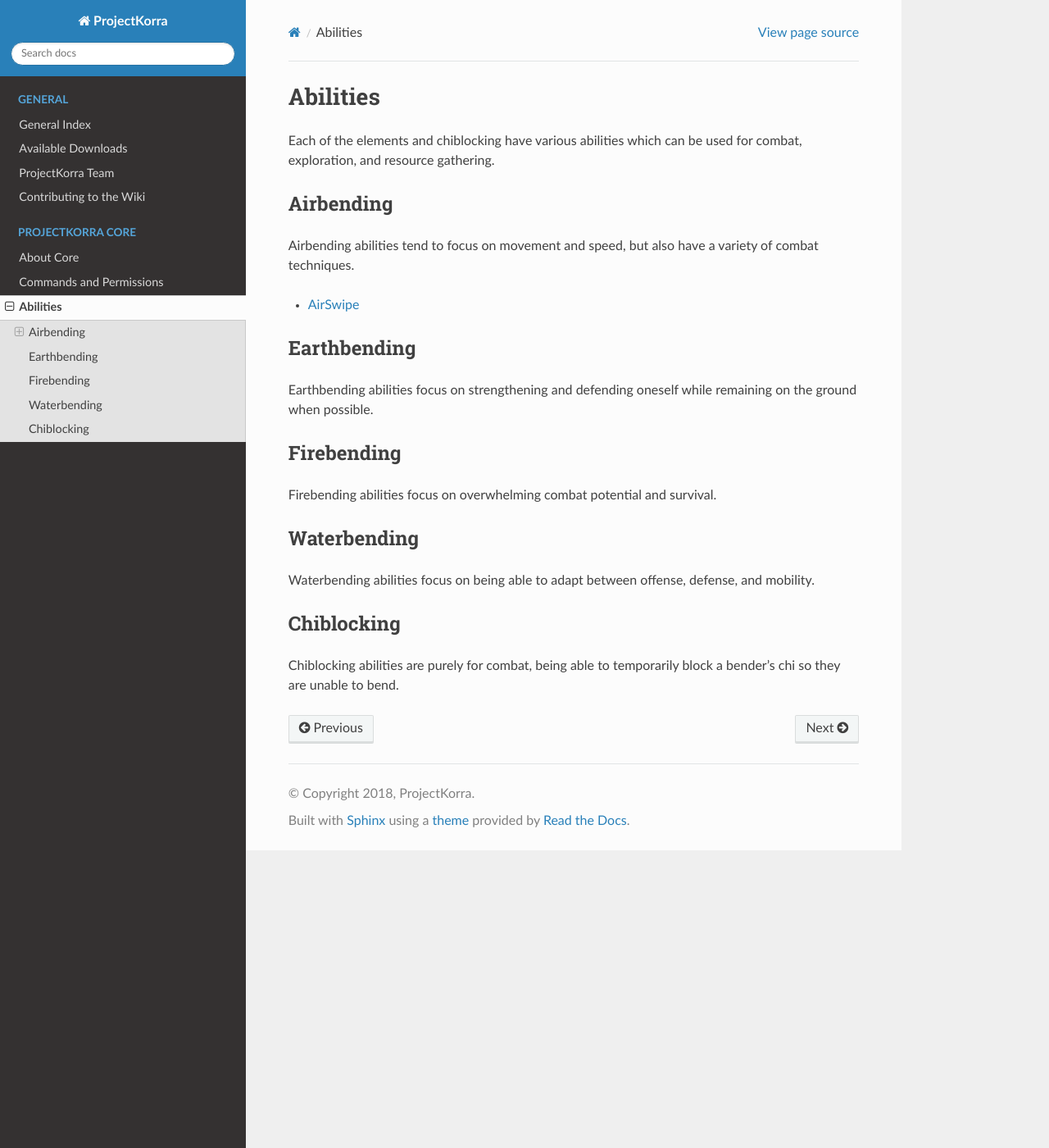
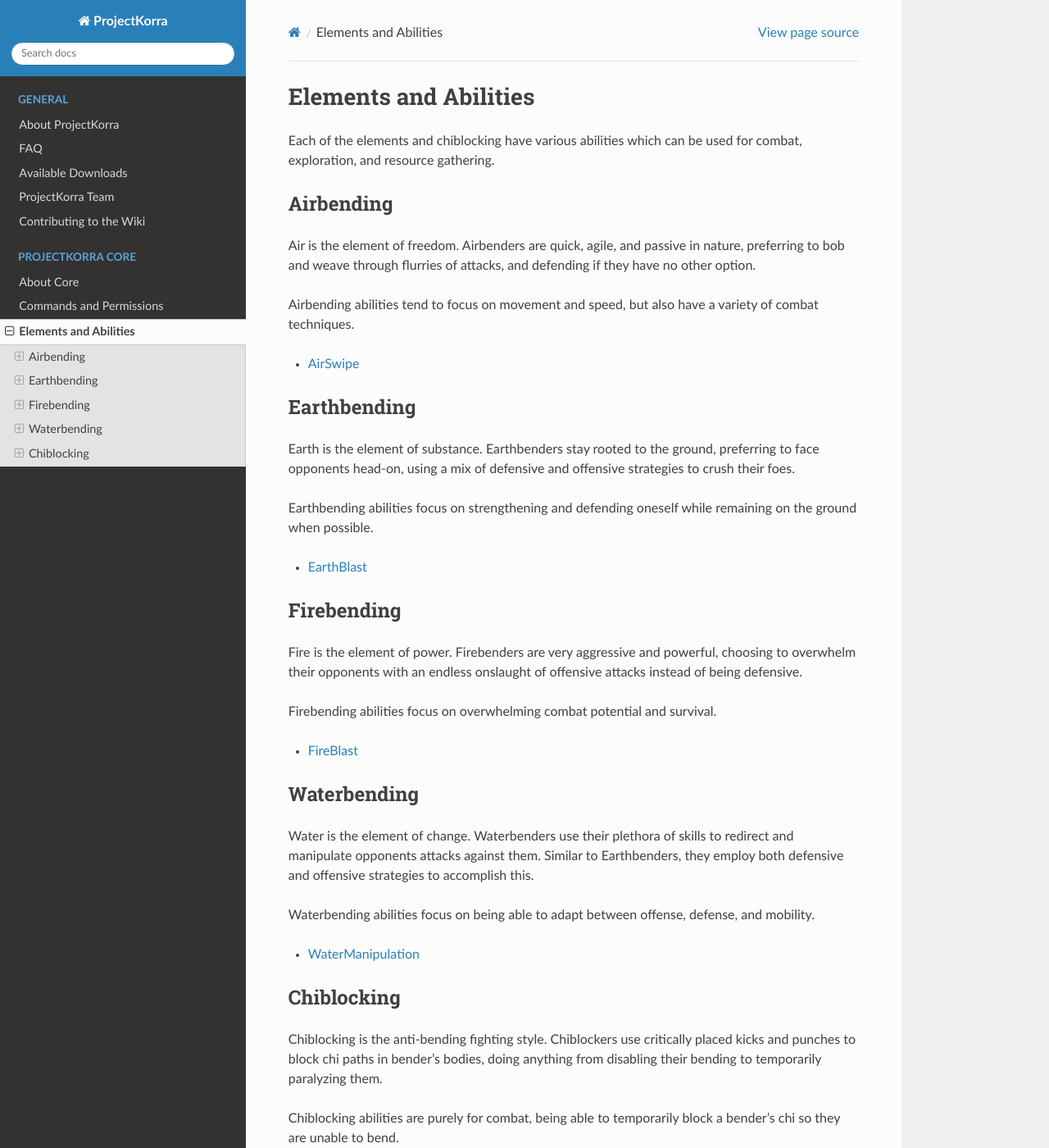
Before and after one commit to ProjectKorra/ProjectKorraWiki, a Sphinx documentation site: the page built from source/pkcore/abilities.rst, in a window 1280 px wide and 1400 px high. Shown: the whole window at 82% size. Built offline with Sphinx 7.4.7 and the Read the Docs theme 2.0.0, drawn with Linux system fonts in a browser that asks for light colours.

Commit message:
ability section setup, more pages

```diff
--- a/source/general/pkteam.rst
+++ b/source/general/pkteam.rst
@@ -71,8 +71,8 @@ Our administrators are the people in charge of organizing the entire team and co
 
 +++++
 
-Joining the Team
-================
+Join the Team
+=============
 The ProjectKorra staff is always looking for qualified people to join its team. Whether your passion lies in staying up late and writing lines of code, graphic design, video production, and helping administrate Minecraft servers, there’s a place for you on our team.
 
 You can apply to join the team `on our website`_.
--- a/source/pkcore/abilities.rst
+++ b/source/pkcore/abilities.rst
@@ -1,52 +1,79 @@
-=========
-Abilities
-=========
-Each of the elements and chiblocking have various abilities which can be used for combat, exploration, and resource gathering.
+======================
+Elements and Abilities
+======================
+Each of the elements and chiblocking have various abilities which
+can be used for combat, exploration, and resource gathering.
 
 Airbending
 ==========
-Airbending abilities tend to focus on movement and speed, but also have a variety of combat techniques.
+Air is the element of freedom. Airbenders are quick, agile, and
+passive in nature, preferring to bob and weave through flurries of
+attacks, and defending if they have no other option.
+
+Airbending abilities tend to focus on movement and speed, but also
+have a variety of combat techniques.
 
 .. toctree::
     :name: airtree
     :maxdepth: 1
 
-    abilitypages/airswipe
+    abilitypages/air/airswipe
 
 Earthbending
 ============
-Earthbending abilities focus on strengthening and defending oneself while remaining on the ground when possible.
+Earth is the element of substance. Earthbenders stay rooted to the
+ground, preferring to face opponents head-on, using a mix of
+defensive and offensive strategies to crush their foes.
+
+Earthbending abilities focus on strengthening and defending oneself
+while remaining on the ground when possible.
 
 .. toctree::
     :name: earthtree
     :maxdepth: 1
 
-
+    abilitypages/earth/earthblast
 
 Firebending
 ===========
+Fire is the element of power. Firebenders are very aggressive and
+powerful, choosing to overwhelm their opponents with an endless
+onslaught of offensive attacks instead of being defensive.
+
 Firebending abilities focus on overwhelming combat potential and survival.
 
 .. toctree::
     :name: firetree
     :maxdepth: 1
 
-
+    abilitypages/fire/fireblast
 
 Waterbending
 ============
+Water is the element of change. Waterbenders use their plethora of
+skills to redirect and manipulate opponents attacks against them.
+Similar to Earthbenders, they employ both defensive and offensive
+strategies to accomplish this.
+
 Waterbending abilities focus on being able to adapt between offense, defense, and mobility.
 
 .. toctree::
     :name: watertree
     :maxdepth: 1
 
-
+    abilitypages/water/watermanipulation
 
 Chiblocking
 ===========
+Chiblocking is the anti-bending fighting style. Chiblockers use critically
+placed kicks and punches to block chi paths in bender's bodies, doing
+anything from disabling their bending to temporarily paralyzing
+them.
+
 Chiblocking abilities are purely for combat, being able to temporarily block a bender's chi so they are unable to bend.
 
 .. toctree::
     :name: chitree
     :maxdepth: 1
+
+    abilitypages/chi/quickstrike
--- a/source/pkcore/abilitypages/airswipe.rst
+++ b/source/pkcore/abilitypages/air/airswipe.rst
@@ -8,7 +8,7 @@ AirSwipe is the main offensive ability for air, where the user creates a horizon
 
 How to Use
 ==========
-On your AirSwipe slot, simply left click to create an AirSwipe
+Left Click on your AirSwipe bind
 
 +++++
 
```
Also changed, not shown: source/general/about.rst (added, +30 -0 lines), source/general/faq.rst (added, +28 -0 lines), source/general/index.rst (deleted, +0 -54 lines), source/index.rst (+4 -10 lines), source/pkcore/abilitypages/chi/quickstrike.rst (added, +31 -0 lines), source/pkcore/abilitypages/earth/earthblast.rst (added, +32 -0 lines), source/pkcore/abilitypages/fire/fireblast.rst (added, +30 -0 lines), source/pkcore/abilitypages/water/watermanipulation.rst (added, +32 -0 lines), source/pkcore/about.rst (+4 -4 lines).
